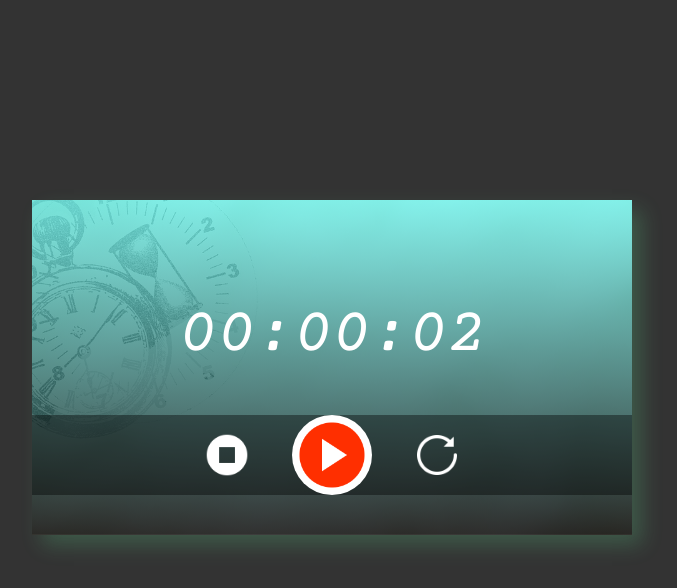
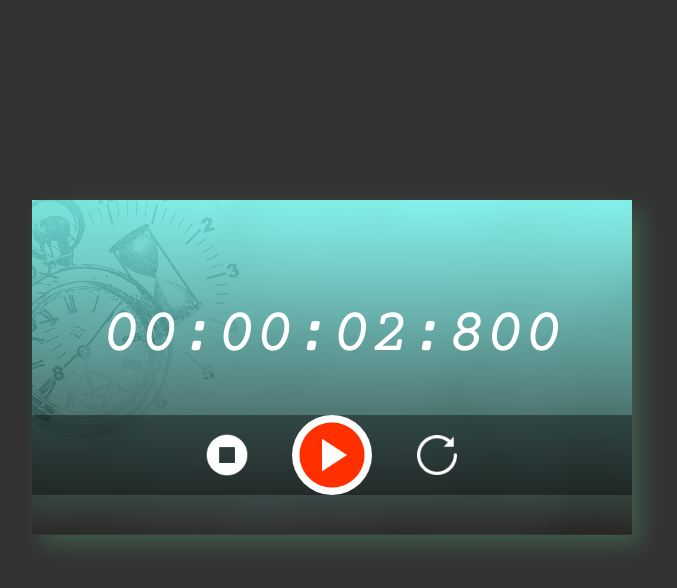
Before and after one commit to bahaamohammed/stop-watch-web, a plain HTML site: page index.html in a window 1280 px wide. Both pictures are taken after a click on the picture 640 px from the left and 454 px from the top of the page. Shown: the whole page, without its empty margins (308-985 px from the left). Drawn offline with nearby package versions, Linux system fonts and the light colour scheme.

Commit message:
add milliseconds

```diff
--- a/index.html
+++ b/index.html
@@ -8,7 +8,7 @@
 </head>
 <body>
     <div class="container">
-        <h1 id="time">00:00:00</h1>
+        <h1 id="time">00:00:00:000</h1>
         <div class="buttons">
             <img src="images/stop.png" alt="Stop" onclick="watchStop()">
             <img src="images/start.png" alt="Start" onclick="watchStart()">
--- a/script.js
+++ b/script.js
@@ -1,29 +1,34 @@
 let time = document.getElementById("time");
-let [seconds, minutes, hours] = [0, 0, 0];
+let [milliseconds, seconds, minutes, hours] = [0, 0, 0, 0];
 let timer = null;
 
 function stopWatch(){
-    seconds++;
-    if(seconds == 60){
-        seconds = 0;
-        minutes++;
-        if(minutes == 60){
-            minutes = 0;
-            hours++;
+    milliseconds += 10; // Update by 10ms for precision
+    if (milliseconds == 1000) { // 1000 milliseconds equals 1 second
+        milliseconds = 0;
+        seconds++;
+        if (seconds == 60) {
+            seconds = 0;
+            minutes++;
+            if (minutes == 60) {
+                minutes = 0;
+                hours++;
+            }
         }
     }
 
     let h = hours < 10 ? "0" + hours : hours;
     let m = minutes < 10 ? "0" + minutes : minutes;
     let s = seconds < 10 ? "0" + seconds : seconds;
-    time.innerHTML = h + ":" + m + ":" + s;
+    let ms = milliseconds < 100 ? (milliseconds < 10 ? "00" + milliseconds : "0" + milliseconds) : milliseconds;
+    time.innerHTML = h + ":" + m + ":" + s + ":" + ms;
 }
 
 function watchStart(){
     if(timer != null){
         clearInterval(timer);
     }
-    timer = setInterval(stopWatch, 1000);
+    timer = setInterval(stopWatch, 10); // Set to update every 10ms
 }
 
 function watchStop(){
@@ -32,6 +37,6 @@ function watchStop(){
 
 function watchReset(){
     clearInterval(timer);
-    [seconds, minutes, hours] = [0, 0, 0];
-    time.innerHTML = "00:00:00";
+    [milliseconds, seconds, minutes, hours] = [0, 0, 0, 0];
+    time.innerHTML = "00:00:00:000"; // Update to show milliseconds
 }
```
